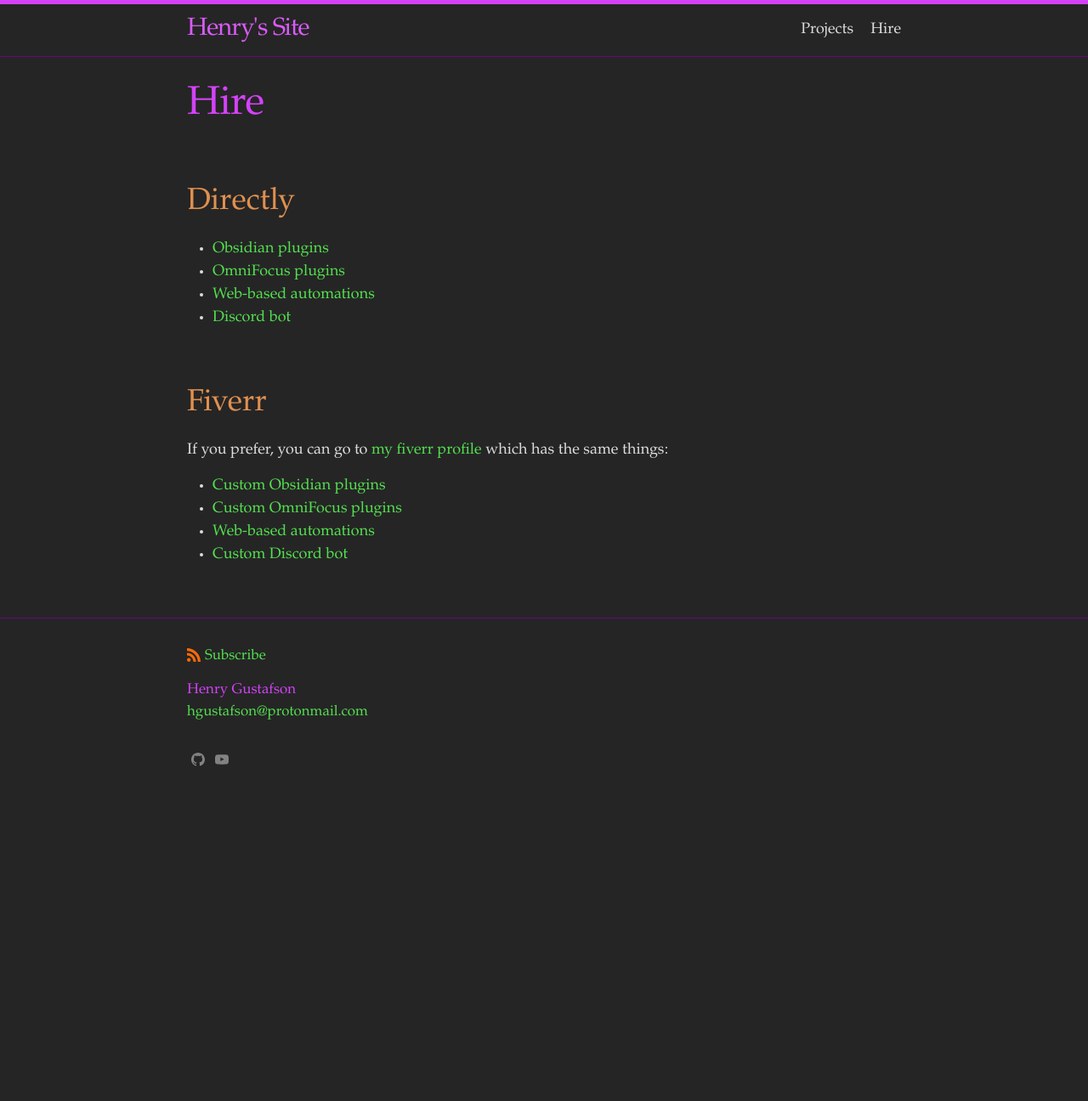
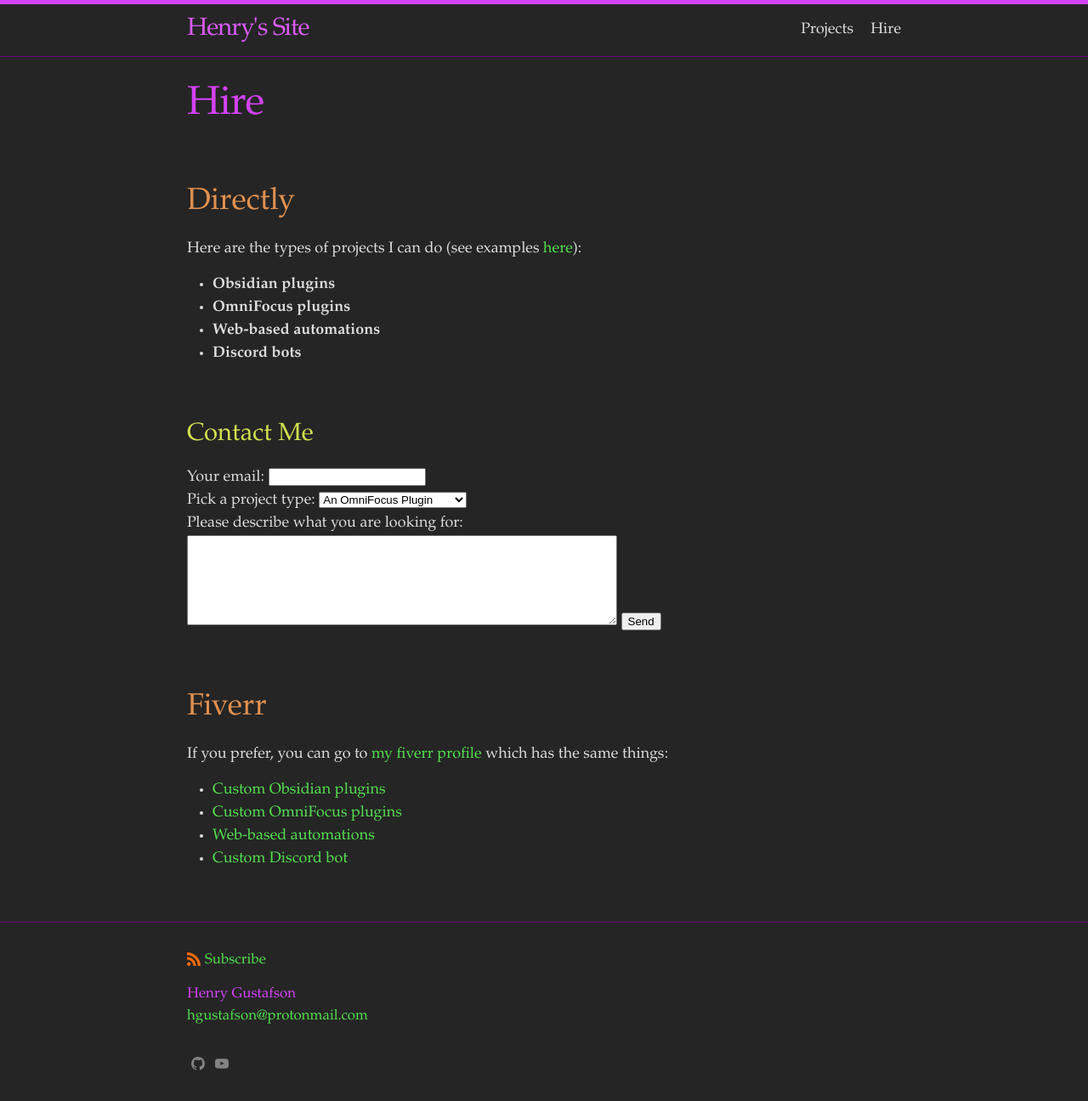
Before and after one commit to lizard-heart/lizard-heart.github.io, a Jekyll site: the page built from hire.markdown, in a window 1280 px wide. Shown: the whole page at 85% size. Built offline with Jekyll 4.4.1, drawn with Linux system fonts in a browser that asks for light colours; before the commit the page ends 938 px from its top, so only the background shows below that.

Commit message:
add contact form

```diff
--- a/_sass/minima/_layout.scss
+++ b/_sass/minima/_layout.scss
@@ -274,6 +274,14 @@
       @include relative-font-size(1.625);
     }
   }
+// .submit-button {
+//   height:30px;
+//   width:100px;
+// }
+.form-text-area {
+  height:100px;
+  width:500px;
+}
 
   h4 {
     @include relative-font-size(1.25);
--- a/hire.markdown
+++ b/hire.markdown
@@ -5,10 +5,38 @@
 ---
 
 ## Directly
-- [Obsidian plugins](mailto:hgustafson@protonmail.com?subject=Obsidian%20Obsidian%20Plugin%20Hire)
-- [OmniFocus plugins](mailto:hgustafson@protonmail.com?subject=Omnifocus%20Plugin%20Hire)
-- [Web-based automations](mailto:hgustafson@protonmail.com?subject=Web%20Automation%20Hire)
-- [Discord bot](mailto:hgustafson@protonmail.com?subject=Discord%20Bot%20Hire)
+Here are the types of projects I can do (see examples [here](/projects/)):
+- **Obsidian plugins**
+- **OmniFocus plugins**
+- **Web-based automations**
+- **Discord bots**
+
+### Contact Me
+<form
+  action="https://formspree.io/f/mqkndrqe"
+  method="POST"
+>
+  <label>
+    Your email:
+    <input type="email" name="email">
+  </label>
+  <br>
+  <label for="order-type">Pick a project type:
+    <select name="project-type" id="project-type">
+        <option value="omnifocus">An OmniFocus Plugin</option>
+        <option value="obsidian">An Obsidian Plugin</option>
+        <option value="automation">A Web-based Automation</option>
+        <option value="discord">A Discord Bot</option>
+    </select>
+  </label>
+  <br>
+  <label>
+    Please describe what you are looking for:
+    <br>
+    <textarea class = "form-text-area" name="message"></textarea>
+  </label>
+  <button class="submit-button" type="submit">Send</button>
+</form>
 
 ## Fiverr
 If you prefer, you can go to [my fiverr profile](https://www.fiverr.com/hen31415) which has the same things:
--- a/projects.markdown
+++ b/projects.markdown
@@ -30,8 +30,8 @@
 - [atom package for bunch syntax](https://atom.io/packages/language-bunch)
     - [Read about the plugin here](/coding/project/2022/03/20/bunch/)
 
-## YouTube Videos
+<!-- ## YouTube Videos
 - [Watch all videos I have made here](/videos/)
-- [Subscribe to my YouTube channel here](https://www.youtube.com/channel/UC0ZCat9S6KoR7dAiIezBfhg/)
+- [Subscribe to my YouTube channel here](https://www.youtube.com/channel/UC0ZCat9S6KoR7dAiIezBfhg/) -->
 
 ## If any of these projects look interesting, [hire me](/hire)!
```
